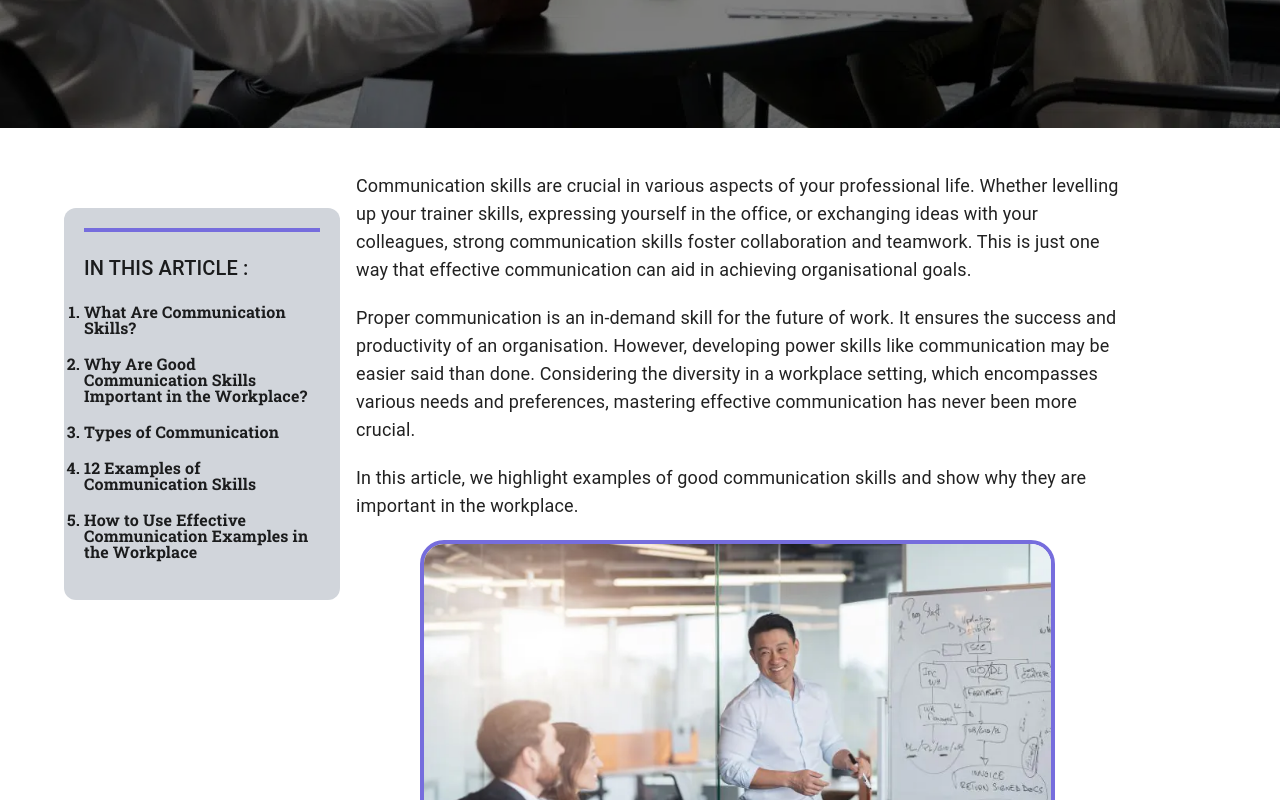
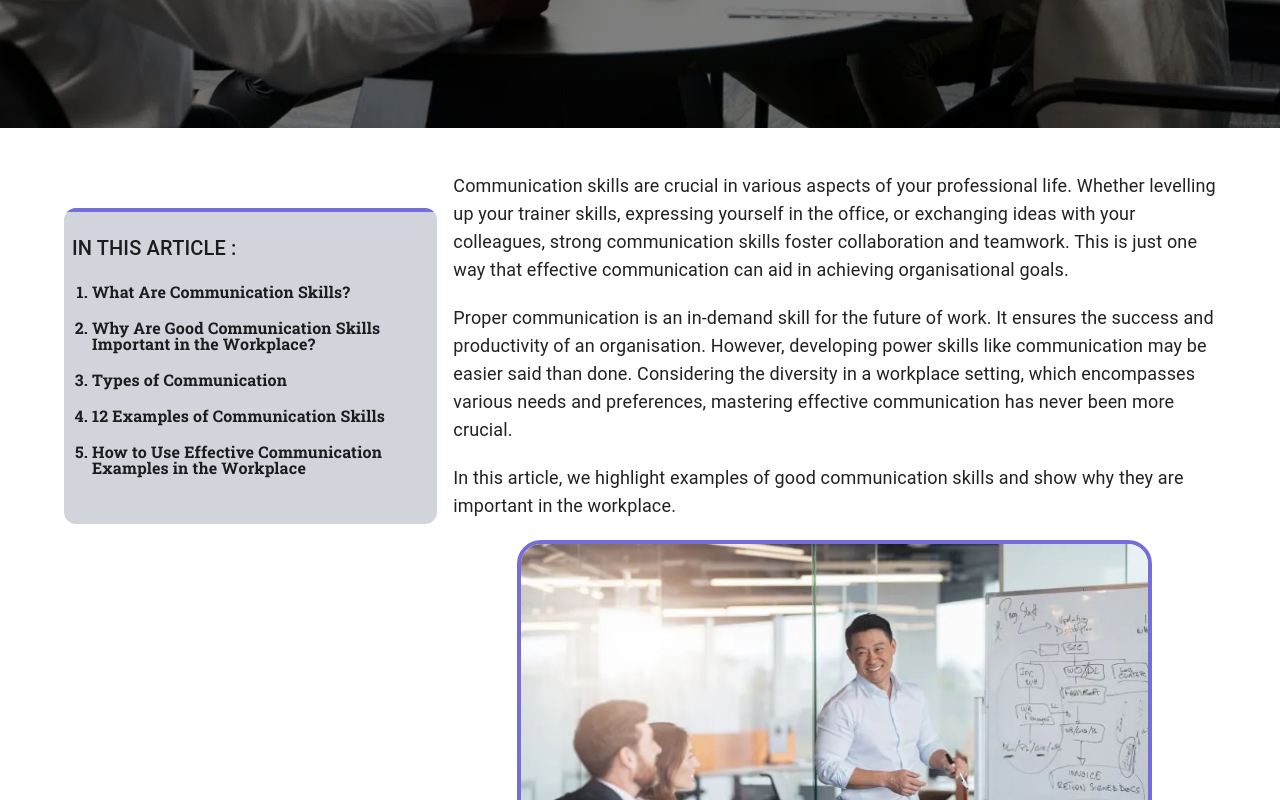
Before and after one commit to MotazAboAssi/Communication-Skills-Course, a React (Vite) app: page /communication-skills-course/course in a window 1280 px wide. Shown: the part 670-1470 px from the top of the page. Built offline with nearby package versions, Linux system fonts and the light colour scheme.

Commit message:
communication-skills-course

```diff
--- a/src/Models/Essay.tsx
+++ b/src/Models/Essay.tsx
@@ -3,7 +3,6 @@ import type { EssayType } from "../types/EssayType";
 import { motion } from "framer-motion";
 
 export default function Essay({ essay }: { essay: EssayType }) {
-  // const [sign, setSign] = useState(false);
   let sign = false;
   const delay = {
     duration: 0.5,
--- a/src/Pages/HomePage.tsx
+++ b/src/Pages/HomePage.tsx
@@ -115,23 +115,26 @@ export default function HomePage() {
             </Link>
           </Avatar>
 
-          <Grid component="div" size={{ xs: 12, md: 3 }}>
+          <Grid component="div" size={{ xs: 12, md: 4 }} className="">
             <Box
-              component="ul"
+              component="div"
               id="box-links"
               sx={{ fontFamily: ["Roboto Slab"] }}
-              className="p-5 mt-20 sticky overflow-hidden top-20 border-0 rounded-xl bg-gray-300  "
+              className=" mt-20 sticky overflow-hidden top-20 border-0 rounded-xl bg-gray-300  "
             >
               <motion.div
                 style={{
                   scaleX: scaleX,
                   border: "2px solid #766ddd",
                   width: "100%",
+                  padding:"0"
                 }}
               />
-              <Typography variant="h6" className="uppercase py-5">
+              <Typography variant="h6" className="uppercase py-5 pl-2">
                 in this article :
               </Typography>
+              <Box component="ul" className="p-7 pt-0">
+
               {linksID.map((link, index) => (
                 <Box
                 component="li"
@@ -156,6 +159,7 @@ export default function HomePage() {
                 </Box>
               ))}
               </Box>
+            </Box>
           </Grid>
           <Grid size={{ xs: 12, md: 8 }}>
             {dataHomePage.map((essay, index) => (
--- a/src/index.css
+++ b/src/index.css
@@ -1,6 +1,7 @@
 @import url('https://fonts.googleapis.com/css2?family=Oswald:wght@675&display=swap');
 @import url('https://fonts.googleapis.com/css2?family=Roboto+Slab:wght@700&display=swap');
-@import url('https://fonts.googleapis.com/css2?family=Fira+Sans:wght@400;900&display=swap');;
+@import url('https://fonts.googleapis.com/css2?family=Fira+Sans:wght@400;900&display=swap');
+
 
 @tailwind base;
 @tailwind components;
--- a/src/router/AppRouter.tsx
+++ b/src/router/AppRouter.tsx
@@ -14,6 +14,12 @@ export default function RouterApp() {
             justifyContent="space-between"
             height="100vh"
             width="100%"
+            sx={{
+              "::selection": {
+                backgroundColor: "#766ddd",
+                color: "white",
+              },
+            }}
           >
             <Header />
             <Routes>
```
Also changed, not shown: src/App.css (line endings or trailing spaces). Lines whose indentation alone changed are shown as unchanged.
